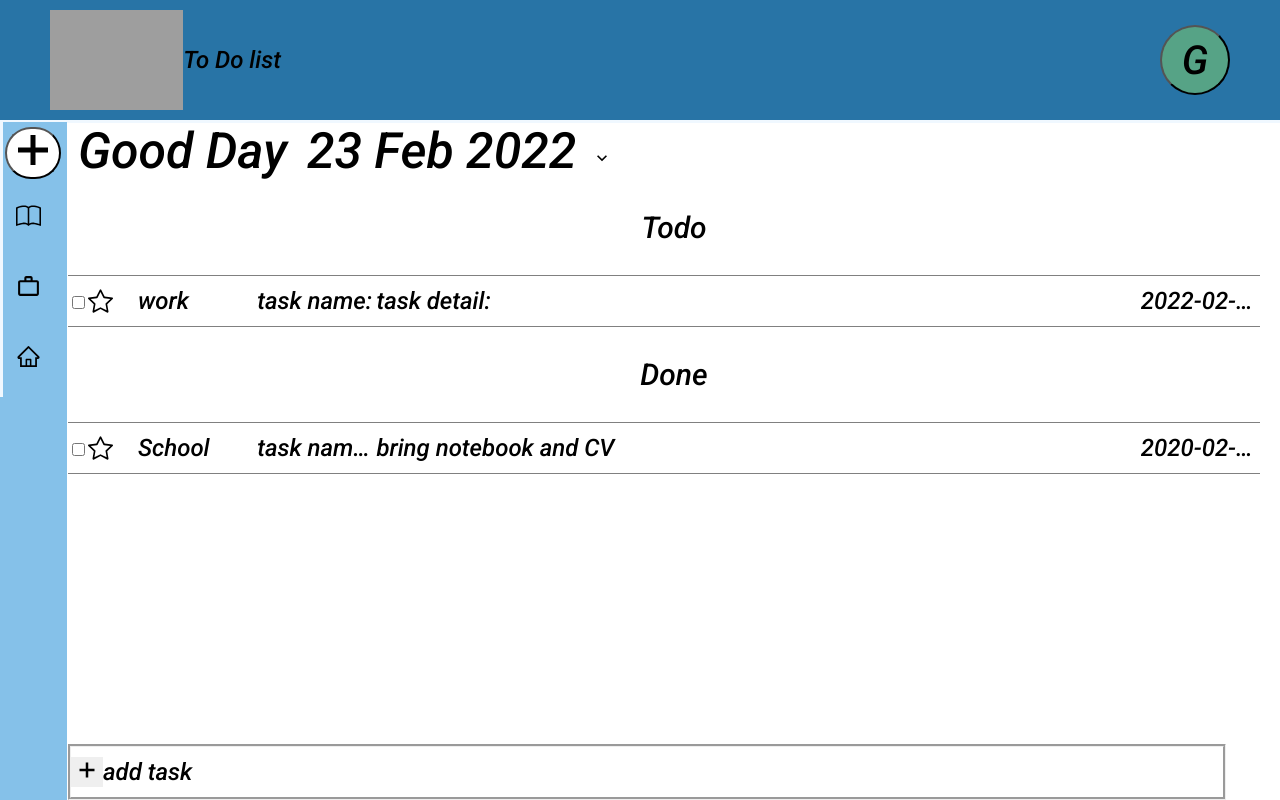
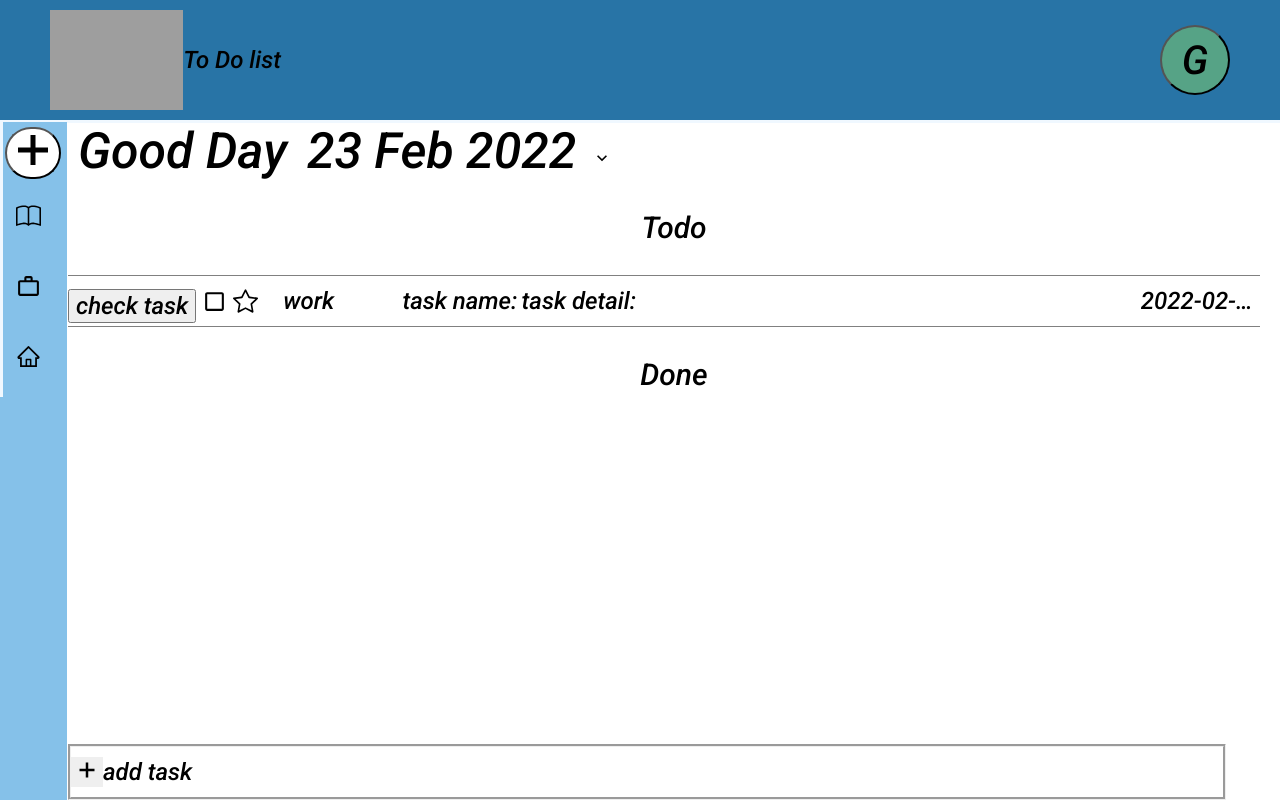
Before and after one commit to shunfu1996/todolist-Brian, a React (Create React App) app: page / in a window 1280 px wide. Built offline with nearby package versions, Linux system fonts and the light colour scheme; grey boxes are pictures that could not be loaded.

Commit message:
function done

```diff
--- a/package.json
+++ b/package.json
@@ -14,6 +14,7 @@
     "react-icons": "^4.3.1",
     "react-reveal": "^1.2.2",
     "react-scripts": "5.0.0",
+    "uuid": "^8.3.2",
     "web-vitals": "^2.1.4"
   },
   "scripts": {
--- a/src/App.js
+++ b/src/App.js
@@ -6,15 +6,15 @@ import Body from './components/Body/Body'
 import Card from './components/Card/Card'
 
 function App() {
-  const [data, setData] = /* useLocalStorage */useState(/* "data", */ [{name: 'task name:', description: 'task detail:', type: 'work', dueDate: '2022-02-25', status: 'TODO'}]);
+  const [data, setData] = /* useLocalStorage */useState(/* "data", */ [{id:'test', name: 'task name:', description: 'task detail:', type: 'work', dueDate: '2022-02-25', status:false }]);
   const [filterTask, setFilterTask] = useState(data);
   const [filtingState, setFilingState] = useState("all")
   const [isFilter, setIsFilter] = useState(false);
-  const [status, setStatus] = useState("TODO");
+  const [status, setStatus] = useState(false);
   const [backgroundImage, setBackgroundImage] = useState(null)
 
 
-/*   const [numberOfSchool, setNumberOfSchool] = useState((data.filter((task) => task.type === "School")).length)
+/*const [numberOfSchool, setNumberOfSchool] = useState((data.filter((task) => task.type === "School")).length)
   const [numberOfWork, setNumberOfWork] = useState((data.filter((task) => task.type === "Work")).length)
   const [numberOfHome, setNumberOfHome] = useState((data.filter((task) => task.type === "Home")).length)
   const [numberOfDone, setNumberOfDone] = useState((data.filter((task) => task.status === "DONE")).length)
@@ -90,7 +90,12 @@ function App() {
   },[filtingState, data]) */
   return (
     <>
-      <Hearder />
+      <Hearder
+      CardData={data} filterTask={filterTask} setFilterTask={setFilterTask} setIsFilter={setIsFilter}
+      /* numberOfSchool={numberOfSchool} numberOfWork={numberOfWork} numberOfHome={numberOfHome} numberOfDone={numberOfDone}
+      numberOfTodo={numberOfTodo} */ setFilingState={setFilingState} filtingState={filtingState}
+      /* numberOfPast={numberOfPast} numberOfToday={numberOfToday} numberOfFuture={numberOfFuture} */
+      />
       <Body isFilter={isFilter} CardData={data} filterTask={filterTask} setData={setData} submittingStatue={submittingStatue} setFilterTask={setFilterTask} setStatus={setStatus} />
       <Card data={data} setData={setData} submittingStatue={submittingStatue} status={status} />
     </>
--- a/src/components/Body/Body.css
+++ b/src/components/Body/Body.css
@@ -1,6 +1,5 @@
 .main-body {
-    margin-top: 122px;
-    margin-left: 68px;
+    margin: 122px 0 0 68px;
 }
 
 .opening p{
@@ -49,7 +48,6 @@
 } */
 
 .task {
-    z-index: -1;
     border-top: solid 1px gray;
     border-bottom: solid 1px gray;
     height: 50px;
@@ -64,14 +62,6 @@
     overflow:hidden;
     white-space:nowrap;
 }
-
-.test{
-    float: left;
-}
-
-/* .checkbox {
-
-} */
 
 .star {
     position: absolute;   /* ★ */
--- a/src/components/Body/Body.js
+++ b/src/components/Body/Body.js
@@ -33,7 +33,52 @@ export default function Body({ isFilter, CardData, filterTask, setData, submitti
                 <button className="time-button">Today</button>
                 <button className="time-button">Future</button>
             </div>}
-            <Task isFilter={isFilter} CardData={CardData} filterTask={filterTask} setData={setData} submittingStatue={submittingStatue} setFilterTask={setFilterTask} setStatus={setStatus}/>
+            <div>
+                <div>
+                    <p className="list-name" >Todo</p>
+                </div>
+            </div>
+            {CardData.map((task) => {
+
+                const { name, dueDate, type, description, id, status} = task;
+                return(
+                    <Task
+                        key={id}
+                        id={id}
+                        name={name}
+                        description={description}
+                        status={status}
+                        type={type}
+                        dueDate={dueDate}
+                        isFilter={isFilter} CardData={CardData} filterTask={filterTask}
+                        setData={setData} submittingStatue={submittingStatue}
+                        setFilterTask={setFilterTask} setStatus={setStatus}
+                    />
+                );
+            })}
+            <div>
+                <div>
+                    <p className="list-name">Done</p>
+                </div>
+            </div>
+            {CardData.map((task) => {
+                if(task.status){
+                const { name, dueDate, type, description, id, status} = task;
+                return(
+                    <Task
+                        key={id}
+                        id={id}
+                        name={name}
+                        description={description}
+                        status={status}
+                        type={type}
+                        dueDate={dueDate}
+                        isFilter={isFilter} CardData={CardData} filterTask={filterTask}
+                        setData={setData} submittingStatue={submittingStatue}
+                        setFilterTask={setFilterTask} setStatus={setStatus}
+                    />
+                );}
+            })}
             {/* <div>
                 <div>
                     <p>Todo</p>
--- a/src/components/Card/Card.js
+++ b/src/components/Card/Card.js
@@ -9,6 +9,7 @@ import { MdWorkOutline } from 'react-icons/md';//work
 import { AiOutlineHome } from 'react-icons/ai';//home
 import { CgMore } from 'react-icons/cg';
 import { MdDateRange } from 'react-icons/md';
+import { v4 } from 'uuid';
 
 import HeadShake from 'react-reveal/HeadShake';
 
@@ -76,7 +77,7 @@ export default function Card({ data, setData, submittingStatue, status}) {
         setData(function(prevData){
             return [
                 {
-                    /* id: v4(), */
+                    id: v4(),
                     name,
                     description,
                     type,
@@ -126,8 +127,8 @@ function validInput (data) {
                                 <GoDash />
                             </IconContext.Provider>
                         </button>
+                        <input type="text" className="task-name" placeholder="Your task" aria-label="Username" aria-describedby="basic-addon1"  id="newTaskName" value={name} onChange={nameChange} />
                         <button type="submit" className="" onClick={addItem}>Submit</button>
-                        <input type="text" className="task-name" placeholder="Your task" aria-label="Username" aria-describedby="basic-addon1"  id="newTaskName" value={name} onChange={nameChange} />
                         {/* <p className="task-name">test</p> */}
                         <div className="task-add-button">
                             <button className="task-detail" onClick={() => handleTaskDetailBox("detail")} >
--- a/src/components/Task/Task.css
+++ b/src/components/Task/Task.css
@@ -1,6 +1,7 @@
 .task-button {
     border-style: none;
     cursor: pointer;
+    transition: 1s;
 }
 
 .list-name {
@@ -8,7 +9,25 @@
     font-size: 30px;
 }
 
+.test{
+    float: left;
+}
 
-/* .task-bg:hover {
+
+.task-bg:hover .checkbox {
     background-color: gray ;
-} */
+}
+.task-bg:hover  {
+    background-color: gray ;
+}
+
+
+.checkbox {
+    border-style: none;
+    background-color: white;
+    justify-content: center;
+}
+
+.checkbox-icon{
+    padding-top: 12px;
+}
--- a/src/components/Task/Task.js
+++ b/src/components/Task/Task.js
@@ -4,33 +4,49 @@ import { IconContext } from "react-icons";
 import Checkbox from 'rc-checkbox';
 import { BsStar } from 'react-icons/bs';
 import { BsStarFill } from 'react-icons/bs';
-import { MdExpandMore } from 'react-icons/md';
+import { MdExpandMore, MdCheckBoxOutlineBlank, MdCheckBox } from 'react-icons/md';
 import { CgMore } from 'react-icons/cg';
 
 
 
-export default function Task({ isFilter, CardData, filterTask, setData, submittingStatue, setFilterTask, setStatus }) {
+export default function Task({status, id, name, description, type, dueDate, isFilter, CardData, filterTask, setData, submittingStatue, setFilterTask, setStatus }) {
     const [showDetail, setshowDetail] = useState(false)
 
     const handleShowDetail = () => {
         setshowDetail(!showDetail)
     }
 
+    function handleStatus(id){
+        const updatedStatus = [...CardData].map((todo) =>{
+            if (todo.id === id && todo.status) {
+                todo.status = false
+                /* todo.status = "TODO"; */
+            } else if (todo.id === id && !todo.status) {
+                todo.status = true
+                /* todo.status = "DONE"; */
+            }
+            return todo;
+        })
+        console.log(CardData)
+        setData(updatedStatus);
+    }
 
+    function test(){
+        console.log(status)
+    }
 
     return(
         <>
-            <div>
-                <div>
-                    <p className="list-name" >Todo</p>
-                </div>
-            </div>
-            { CardData.map((task) => {
-                const { name, dueDate, type, description, id, status} = task;
-                return(
             <div className="task task-bg">
                     <div className="test">
-                                <Checkbox className="checkbox" />
+                        <button onClick={test}>
+                            check task
+                        </button>
+                        <button className="checkbox" onClick={() => handleStatus(id)}>
+                        <IconContext.Provider value={{ size: "25px", className: "checkbox-icon" }}>
+                            {status?<MdCheckBox />:<MdCheckBoxOutlineBlank />}
+                        </IconContext.Provider>
+                        </button>
                         <IconContext.Provider value={{ size: "25px", className: "star" }}>
                             <BsStar />
                         </IconContext.Provider>
@@ -45,8 +61,6 @@ export default function Task({ isFilter, CardData, filterTask, setData, submitti
                         <p className="date">{dueDate}</p>
                     </div>
             </div>
-                );
-            })}
             {/* <div className="task">
                 <div className="test">
                     <Checkbox className="checkbox" />
@@ -61,12 +75,7 @@ export default function Task({ isFilter, CardData, filterTask, setData, submitti
                     <p className="date">Date:2020-02-24</p>
                 </div>
             </div> */}
-            <div>
-                <div>
-                    <p className="list-name">Done</p>
-                </div>
-            </div>
-            <div className="task">
+            {/* <div className="task">
                 <div className="test">
                     <Checkbox className="checkbox" />
                     <IconContext.Provider value={{ size: "25px", className: "star" }}>
@@ -79,7 +88,7 @@ export default function Task({ isFilter, CardData, filterTask, setData, submitti
                     <p className="detail">bring notebook and CV</p>
                     <p className="date">2020-02-24</p>
                 </div>
-            </div>
+            </div> */}
         </>
     )
 }
```
Also changed, not shown: src/components/Header/Header.js (+31 -4 lines), 1 other file (tests, documents, lock files or other folders). Lines whose indentation alone changed are shown as unchanged.
